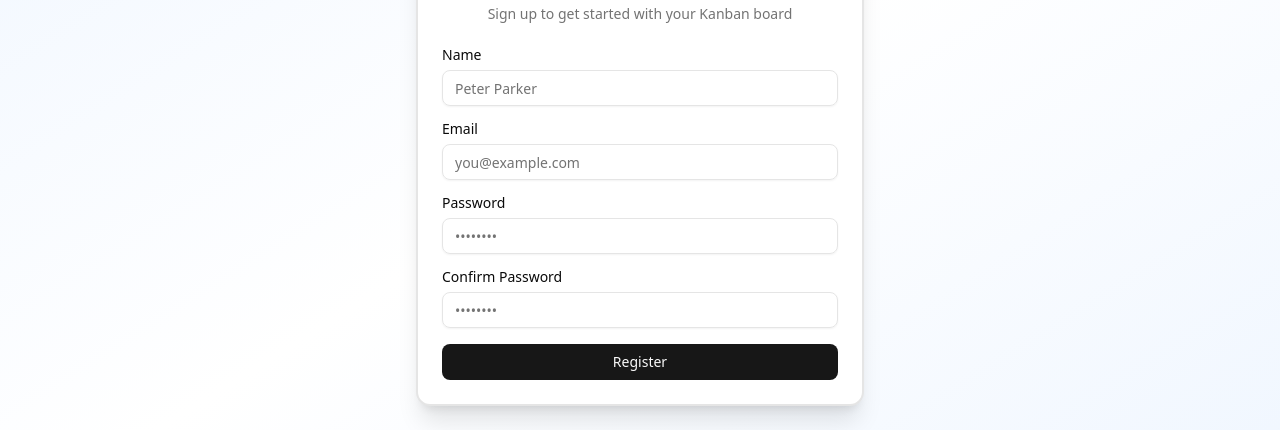
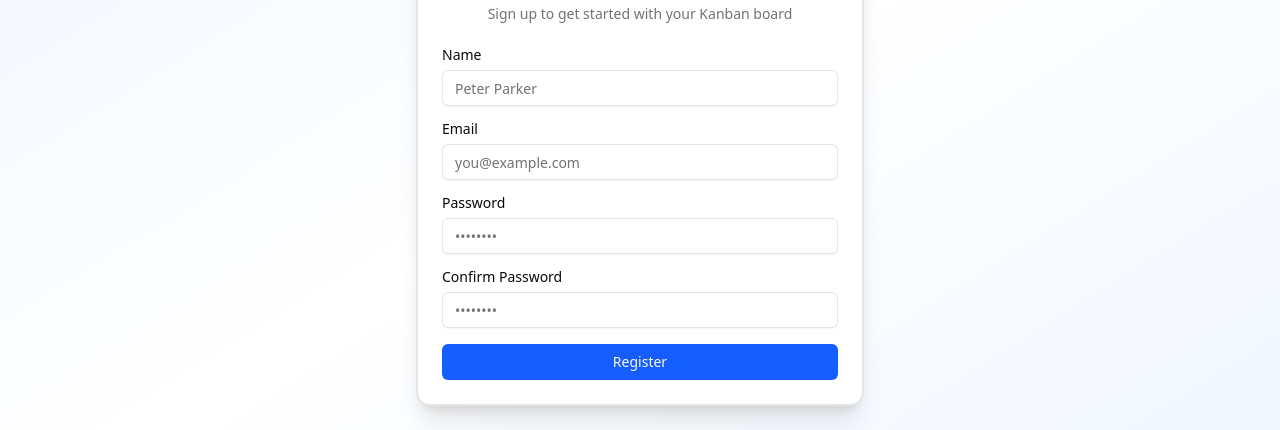
Before and after one commit to hongminhle0399/kanban_task_app, a Next.js app: page /register in a window 1280 px wide. Shown: the part 272-702 px from the top of the page. Built offline with nearby package versions, Linux system fonts and the light colour scheme; no server answers.

Commit message:
feat: Adjust style for primitive button, input

```diff
--- a/shared/ui/button.tsx
+++ b/shared/ui/button.tsx
@@ -5,11 +5,11 @@ import { cva, type VariantProps } from "class-variance-authority"
 import { cn } from "@/shared/lib/shadcn-utils"
 
 const buttonVariants = cva(
-  "inline-flex items-center justify-center gap-2 whitespace-nowrap rounded-md text-sm font-medium transition-all disabled:pointer-events-none disabled:opacity-50 [&_svg]:pointer-events-none [&_svg:not([class*='size-'])]:size-4 shrink-0 [&_svg]:shrink-0 outline-none focus-visible:border-ring focus-visible:ring-ring/50 focus-visible:ring-[3px] aria-invalid:ring-destructive/20 dark:aria-invalid:ring-destructive/40 aria-invalid:border-destructive",
+  "inline-flex items-center justify-center gap-2 whitespace-nowrap rounded-sm text-sm font-medium transition-all disabled:pointer-events-none disabled:opacity-50 [&_svg]:pointer-events-none [&_svg:not([class*='size-'])]:size-4 shrink-0 [&_svg]:shrink-0 outline-none focus-visible:border-ring focus-visible:ring-ring/50 focus-visible:ring-[3px] aria-invalid:ring-destructive/20 dark:aria-invalid:ring-destructive/40 aria-invalid:border-destructive",
   {
     variants: {
       variant: {
-        default: "bg-primary text-primary-foreground hover:bg-primary/90",
+        default: "bg-blue-600 text-primary-foreground hover:bg-blue-600/90",
         destructive:
           "bg-destructive text-white hover:bg-destructive/90 focus-visible:ring-destructive/20 dark:focus-visible:ring-destructive/40 dark:bg-destructive/60",
         outline:
--- a/shared/ui/input.tsx
+++ b/shared/ui/input.tsx
@@ -8,7 +8,7 @@ function Input({ className, type, ...props }: React.ComponentProps<"input">) {
       type={type}
       data-slot="input"
       className={cn(
-        "file:text-foreground placeholder:text-muted-foreground selection:bg-primary selection:text-primary-foreground dark:bg-input/30 border-input h-9 w-full min-w-0 rounded-md border bg-transparent px-3 py-1 text-base shadow-xs transition-[color,box-shadow] outline-none file:inline-flex file:h-7 file:border-0 file:bg-transparent file:text-sm file:font-medium disabled:pointer-events-none disabled:cursor-not-allowed disabled:opacity-50 md:text-sm",
+        "file:text-foreground placeholder:text-muted-foreground selection:bg-primary selection:text-primary-foreground dark:bg-input/30 border-input h-9 w-full min-w-0 rounded-sm border bg-transparent px-3 py-1 text-base shadow-xs transition-[color,box-shadow] outline-none file:inline-flex file:h-7 file:border-0 file:bg-transparent file:text-sm file:font-medium disabled:pointer-events-none disabled:cursor-not-allowed disabled:opacity-50 md:text-sm",
         "focus-visible:border-ring focus-visible:ring-ring/50 focus-visible:ring-[3px]",
         "aria-invalid:ring-destructive/20 dark:aria-invalid:ring-destructive/40 aria-invalid:border-destructive",
         className
```
